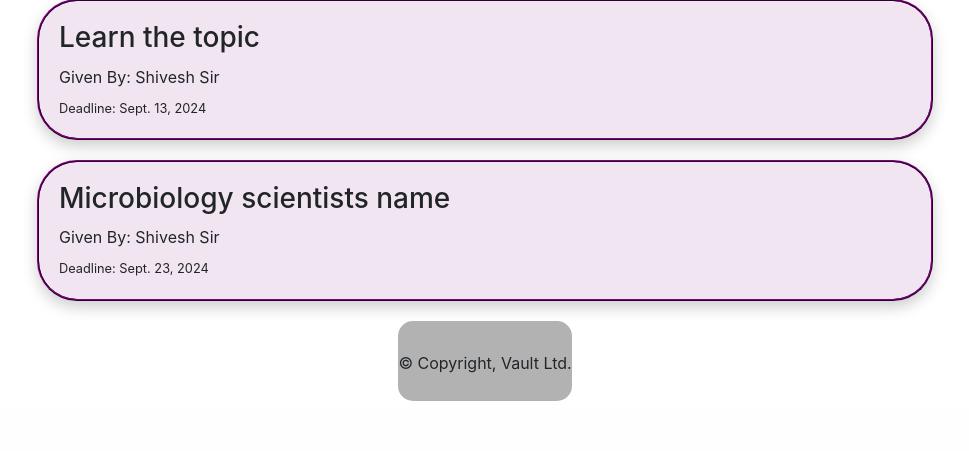
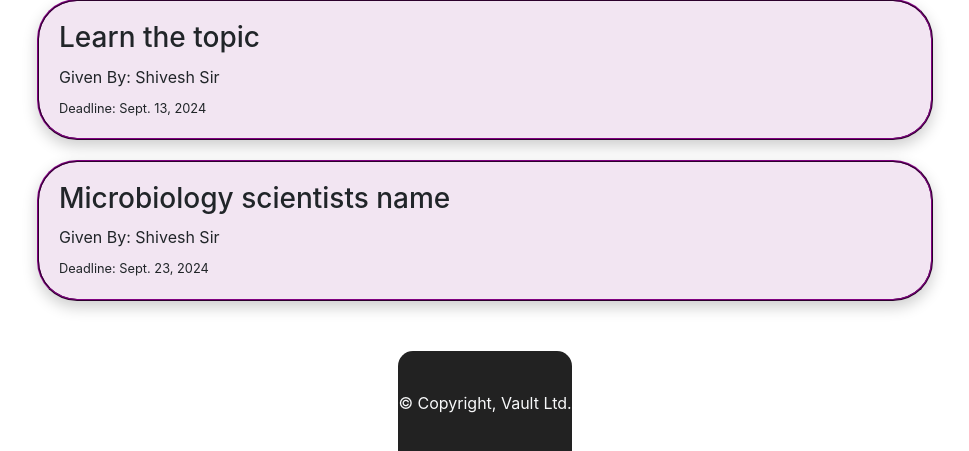
Before and after one commit to Atif2077/vault, a Django app: page /assignment in a window 1280 px wide. Shown: the part 393-844 px from the top of the page, without its empty margins (155-1124 px from the left). Before the commit the page ends 794 px from the top, so only its background shows below. Run offline with Django 5.2, Linux system fonts and the light colour scheme; data comes from the database, SQL or seed files in the repository; some libraries are stand-ins or nearby versions.

Commit message:
final css changes

```diff
--- a/chat/static/chat/styles.css
+++ b/chat/static/chat/styles.css
@@ -77,7 +77,7 @@
     align-items: center;
 
     /* subtle glass input wrapper effect */
-    background: rgba(255,255,255,0.1);
+    background: rgba(255, 91, 2, 0.595);
     backdrop-filter: blur(8px);
     border-radius: 30px;
     padding: 10px 15px;
@@ -88,8 +88,9 @@
     text-align: center;
     margin-left: auto;
     margin-right: auto;
-    background: rgba(0,0,0,0.3); /* subtle footer glass */
-    backdrop-filter: blur(5px);
-    border-radius: 15px;
-    padding: 10px 0;
+    margin-top: 50px; /* add spacing above footer */
+    padding: 20px 0; /* more vertical spacing inside footer */
+    background: #222; /* darker footer for contrast */
+    color: #f8f9fa; /* readable text */
+    border-radius: 15px 15px 0 0; /* soft top corners */
 }
```
